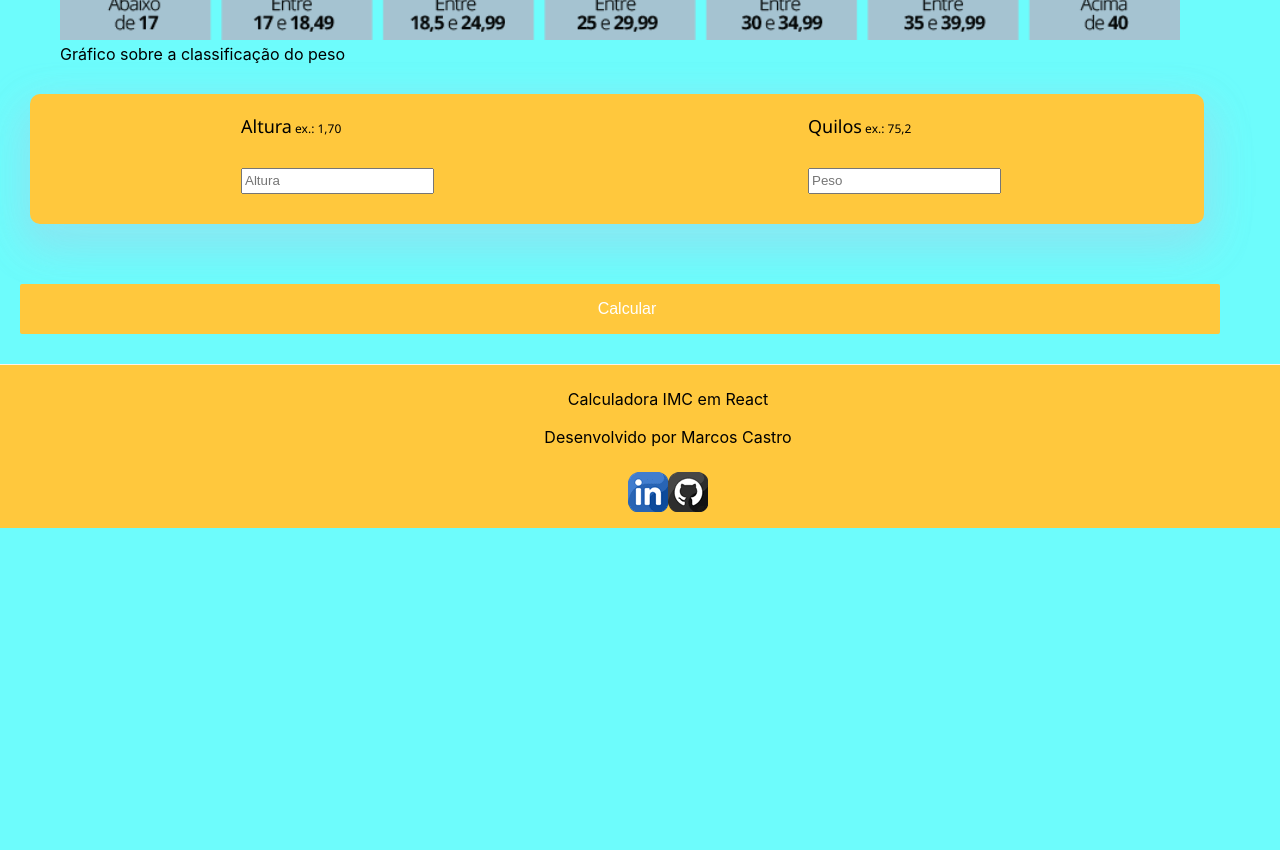
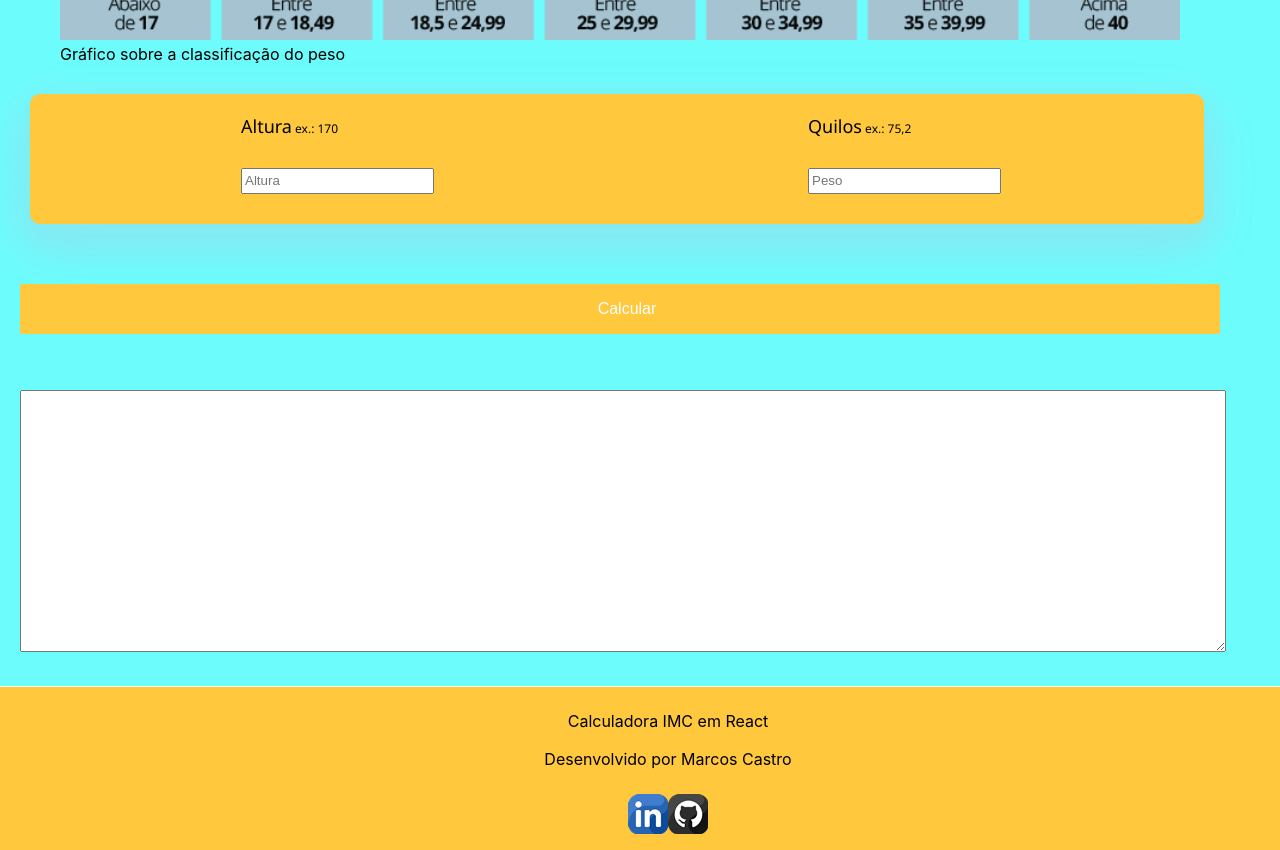
Before and after one commit to MarcosCast/imc_app, a React (Create React App) app: page / in a window 1280 px wide. Shown: the part 560-1410 px from the top of the page. Before the commit the page ends 1088 px from the top, so only its background shows below. Built offline with nearby package versions, Linux system fonts and the light colour scheme.

Commit message:
Aplicando outra forma de funções

```diff
--- a/src/components/Imc.jsx
+++ b/src/components/Imc.jsx
@@ -1,42 +1,61 @@
 import './Imc.scss';
-import React, { useState } from "react";
+import React from "react";
+import ReactDOM from 'react-dom/client';
 //import Logo from '../images/grafico.png'
 
 function IMC() {
-    const {peso, setPeso} = useState(12);
-    const {altura, setAltura} = useState(0);
-    const {valor, setValor} = useState(0);
+   // const [peso] = useState(0);
+   // const [altura] = useState(0);
 
-    const calculo = () => {
-        const imc = peso / (altura * altura);
-        const resImc = imc.toFixed(2);
-        setValor(+resImc);
+    function calculo() {
+        var altura = document.getElementById("altura").value / 100;
+        var peso = document.getElementById("peso").value;
+
+        var imc = peso / (altura * altura);
+
+        var text = "";
+
+        if (imc < 17) {
+            text= "Você está muito abaixo do peso! " + imc
+          } else if (imc < 18.49) {
+            text= "Você está abaixo do peso! " + imc
+          } else if (imc < 24.99) {
+            text="Você está com peso normal! " + imc
+          } else if (imc < 29.9) {
+            text="Você está acima do peso! " + imc
+          } else if (imc < 34.9) {
+            text="Você está com obesidade mórbida I! " + imc
+          }else if (imc < 39.9) {
+            text="Você está com obesidade mórbida II! " + imc
+          }else if (imc > 34.9) {
+            text="Você está com obesidade mórbida III! " + imc
+          }
+          document.getElementById("text_area").innerText=text
+
     }
 
     return(
         <div className="massa">
-
             <div className="inputs">
                 <div className="altura">
                      Altura
-                    <span> ex.: 1,70 </span>
+                    <span> ex.: 170 </span>
                     <br />
-                    <input type="number" value={peso} className="input_altura"
-                     onChange={(e) => setPeso(+e.target.value)} placeholder="Altura"/>
+                    <input type="number" id='altura' className="input_altura"
+                     /*onChange={(e) => setPeso(+e.target.value)}*/ placeholder="Altura"/>
                 </div>
                 <br />
                 <div className="peso">
                      Quilos
                     <span> ex.: 75,2 </span>
                     <br />
-                    <input type="number" value={altura} className="input_peso"
-                     onChange={(e) => setAltura(+e.target.value)} placeholder="Peso"/>
+                    <input type="number" id='peso' className="input_peso"
+                     /*onChange={(e) => setAltura(+e.target.value)}*/ placeholder="Peso"/>
                 </div>
             </div>
             <br />
-            <button onClick={calculo}> Calcular </button>
-
-            <h1> {valor} </h1>
+            <button type="button" onClick={calculo}> Calcular </button>
+            <textarea name="" id="text_area" rows="8"></textarea>
         </div>
     );
 }
--- a/src/components/Imc.scss
+++ b/src/components/Imc.scss
@@ -1,7 +1,17 @@
+
+
 .massa {
    padding-left: 20px;
    h1 {
         font-family: 'Gill Sans', 'Gill Sans MT', Calibri, 'Trebuchet MS', sans-serif;
+   }
+   textarea{
+      max-width: 1200px;
+      width: 100%;
+      margin-top: 2em;
+      font-family: 'Tangerine', serif;
+      font-size: 28px;
+      text-shadow: 4px 4px 4px #aaa;
    }
 }
 
--- a/src/index.css
+++ b/src/index.css
@@ -6,6 +6,7 @@
 }*/
 
 body {
+  /*max-width: 1200px;*/
   box-sizing: border-box;
   margin: 0;
   outline: 0;
```
